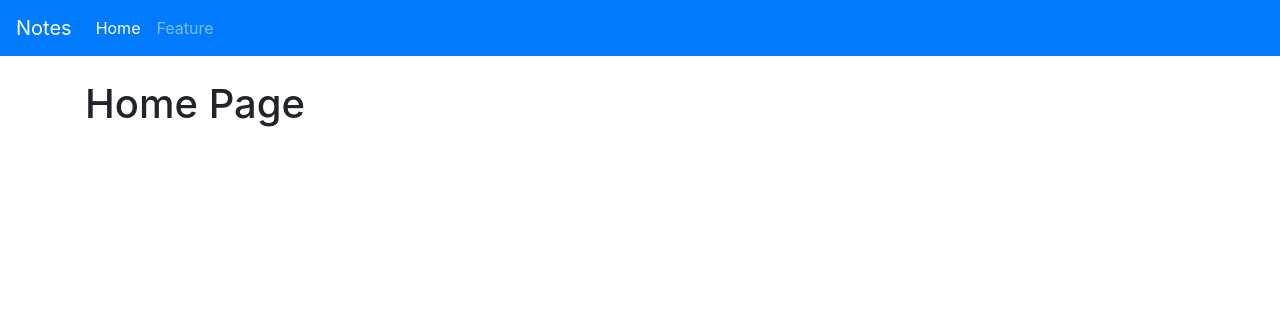
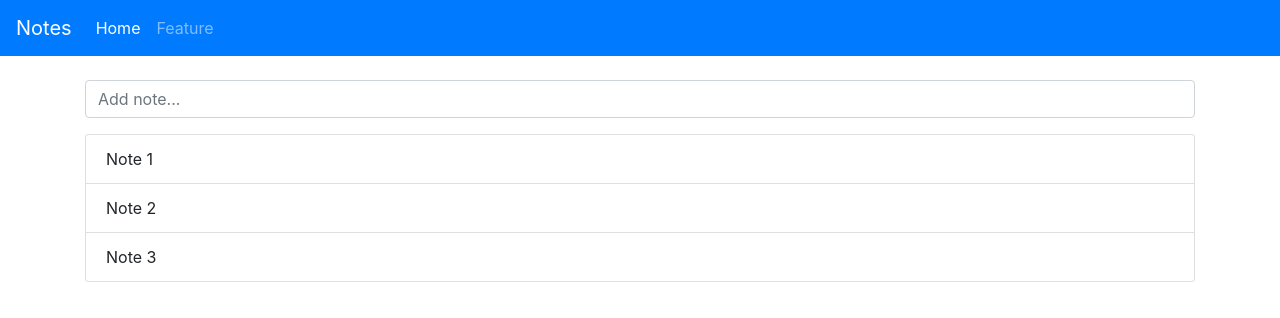
Before and after one commit to oks-dev/react-hooks-notes, a React (Create React App) app: page / in a window 1280 px wide. Shown: the top 318 px of the page. Built offline with nearby package versions, Linux system fonts and the light colour scheme.

Commit message:
added basic template for app

```diff
--- /dev/null
+++ b/src/components/Form.js
@@ -0,0 +1,14 @@
+import React from 'react'
+
+export const Form = () => {
+  return (
+    <form>
+      <div className='form-group'>
+        <input
+          type='text'
+          className='form-control'
+          placeholder='Add note...' />
+      </div>
+    </form>
+  )
+}
--- /dev/null
+++ b/src/components/Notes.js
@@ -0,0 +1,13 @@
+import React from 'react'
+
+export const Notes = ({ notes }) => {
+  return (
+    <ul className="list-group">
+      {notes.map(note => {
+        return (
+          <li key={note.id} className="list-group-item">{note.title}</li>
+        )
+      })}
+    </ul>
+  )
+}
--- a/src/pages/Home.js
+++ b/src/pages/Home.js
@@ -1,7 +1,17 @@
 import React from 'react'
+import { Form } from '../components/Form'
+import { Notes } from '../components/Notes'
 
 export const Home = () => {
+  const notes = [
+    { id: 1, title: 'Note 1' },
+    { id: 2, title: 'Note 2' },
+    { id: 3, title: 'Note 3' },
+  ]
   return (
-    <h1>Home Page</h1>
+    <>
+      <Form />
+      <Notes notes={notes} />
+    </>
   )
 }
```
